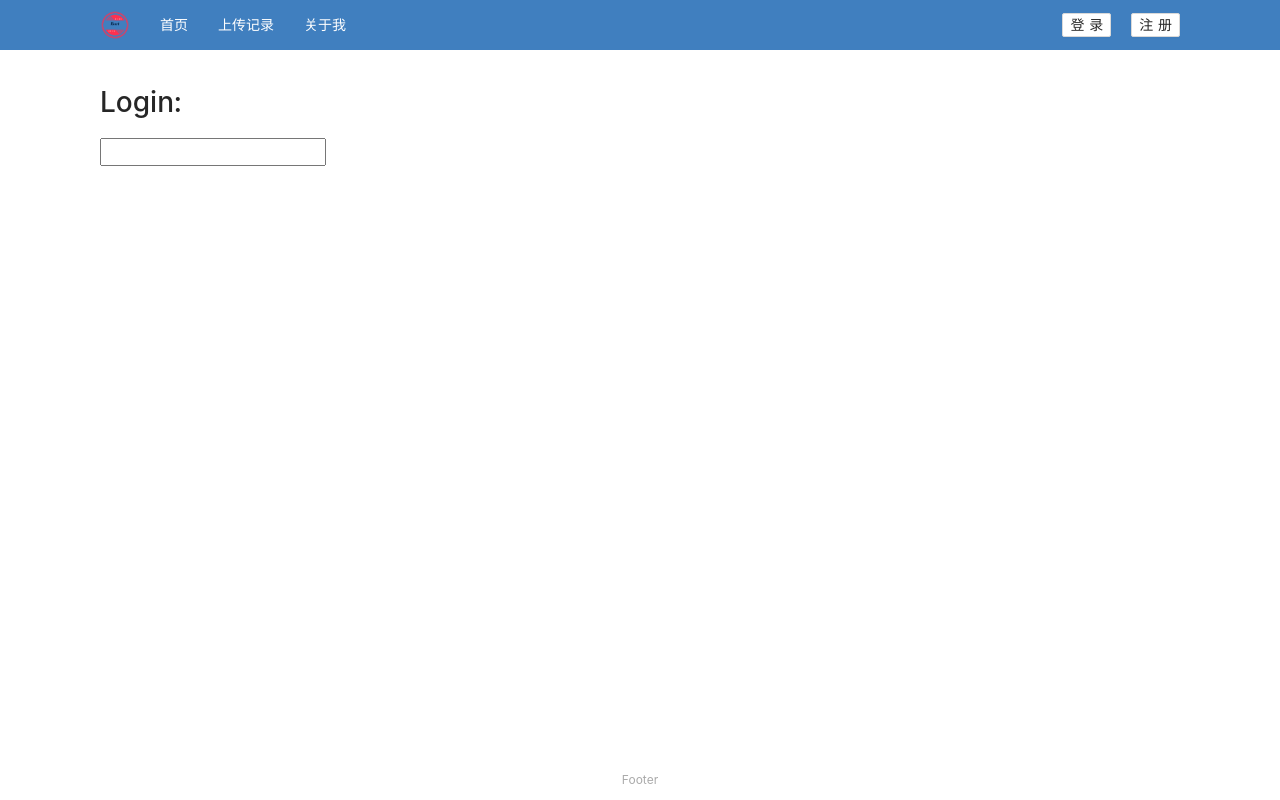
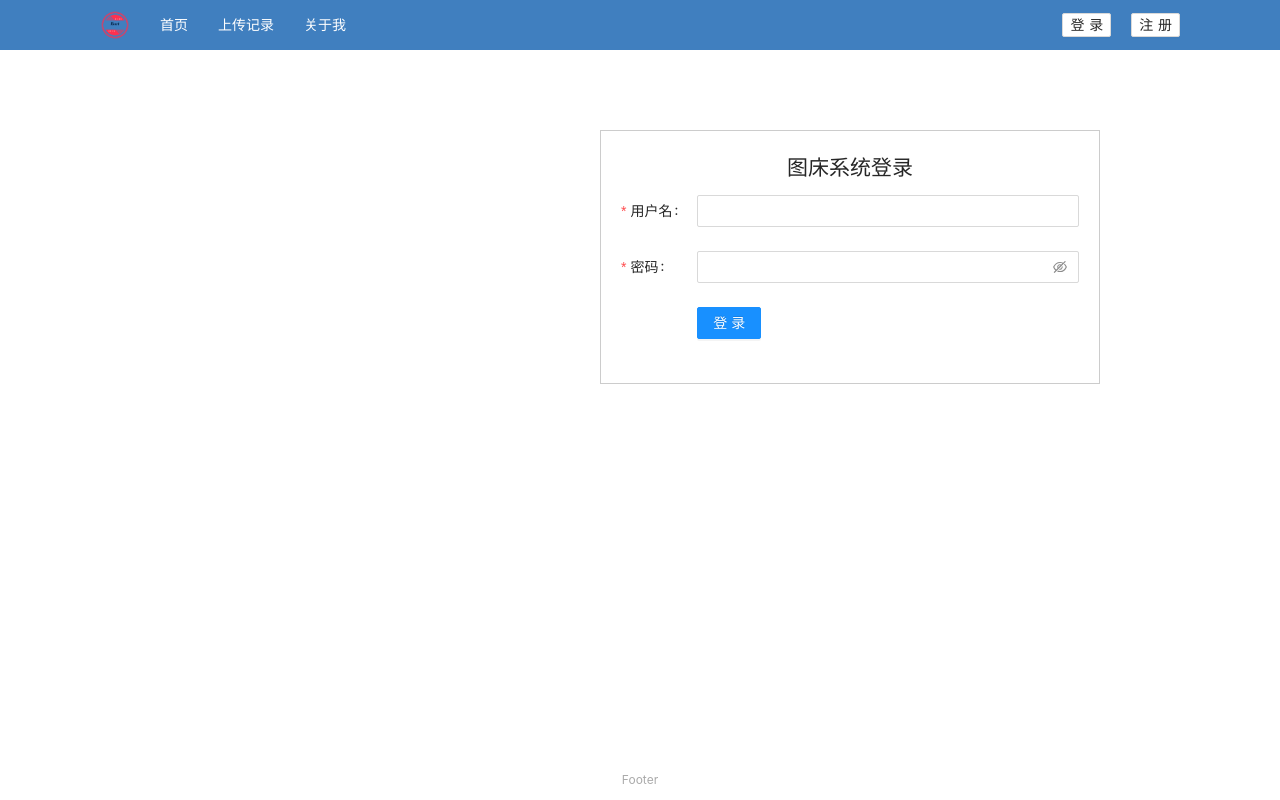
Before and after one commit to Orange-ice/picture-bed, a React app: page /#/login in a window 1280 px wide. Built offline with nearby package versions, Linux system fonts and the light colour scheme.

Commit message:
使用 form 组件实现登录、注册页面

```diff
--- /dev/null
+++ b/src/components/LoginOrRegister.tsx
@@ -0,0 +1,92 @@
+import React from 'react';
+import { observer } from 'mobx-react';
+import { Form, Input, Button } from 'antd';
+import styled from 'styled-components';
+
+const FormWrapper = styled.div`
+  padding: 20px;
+  margin: 50px 500px 0;
+  min-width: 500px;
+  border: solid 1px #ccc;
+  &:hover{
+    box-shadow: 0 5px 19px 6px rgba(0,0,0,0.05);
+    border: none;
+  }
+  >span{
+    display: block;
+    text-align: center;
+    font-size: 1.5em;
+    padding-bottom: 0.5em;
+    font-weight: 500;
+  }
+`
+
+const layout = {
+  labelCol: { span: 4 },
+  wrapperCol: { span: 20 }
+};
+const tailLayout = {
+  wrapperCol: { offset: 4, span: 20 }
+}
+const labelAlign = 'left'
+
+type Props = {
+  isLogin: boolean
+};
+
+const LoginOrRegister: React.FC<Props> = observer((props) => {
+  const { isLogin } = props
+  const onFinish = (values: any) => {
+    console.log('Success:', values);
+  };
+
+  const onFinishFailed = (errorInfo: any) => {
+    console.log('Failed:', errorInfo);
+  };
+  return (
+    <FormWrapper>
+      <span>{isLogin ? '图床系统登录' : '欢迎注册图床系统'}</span>
+      <Form
+        {...layout}
+        labelAlign={labelAlign}
+        name="basic"
+        onFinish={onFinish}
+        onFinishFailed={onFinishFailed}
+      >
+        <Form.Item
+          label="用户名"
+          name="username"
+          rules={[{ required: true, message: '请输入用户名' }]}
+        >
+          <Input />
+        </Form.Item>
+
+        <Form.Item
+          label="密码"
+          name="password"
+          rules={[{ required: true, message: '请输入密码' }]}
+        >
+          <Input.Password />
+        </Form.Item>
+
+        {!isLogin &&
+          <Form.Item
+            label="确认密码"
+            name="confirmPassword"
+            rules={[{ required: true, message: '请输入确认密码' }]}
+          >
+            <Input.Password />
+          </Form.Item>
+        }
+
+        <Form.Item {...tailLayout}>
+          <Button type="primary" htmlType="submit">
+            {isLogin ? '登录' : '注册'}
+          </Button>
+        </Form.Item>
+      </Form>
+    </FormWrapper>
+  )
+})
+
+export default LoginOrRegister
--- a/src/pages/Login.tsx
+++ b/src/pages/Login.tsx
@@ -1,17 +1,11 @@
-import React, { MutableRefObject, useRef } from 'react';
+import React from 'react';
 import { observer } from 'mobx-react';
-import { useStores } from '@/stores';
+import LoginOrRegister from '@/components/LoginOrRegister';
 
 const Login = observer(() => {
-  const { AuthStore } = useStores()
-  const inputRef: MutableRefObject<HTMLInputElement> = useRef() as MutableRefObject<HTMLInputElement>
-  const bindChange = () => {
-    AuthStore.setUsername(inputRef.current.value)
-  }
   return (
     <>
-      <h1>Login: {AuthStore.values.username}</h1>
-      <input onChange={bindChange} ref={inputRef}/>
+      <LoginOrRegister isLogin={true} />
     </>
   )
 })
--- a/src/pages/Register.tsx
+++ b/src/pages/Register.tsx
@@ -1,12 +1,11 @@
 import React from 'react';
 import { observer } from 'mobx-react';
-import { useStores } from '@/stores';
+import LoginOrRegister from '@/components/LoginOrRegister';
 
 const Register = observer(() => {
-  const { AuthStore } = useStores();
   return (
     <>
-      <h1>Register: {AuthStore.values.username}</h1>
+      <LoginOrRegister isLogin={false}/>
     </>
   )
 })
```
